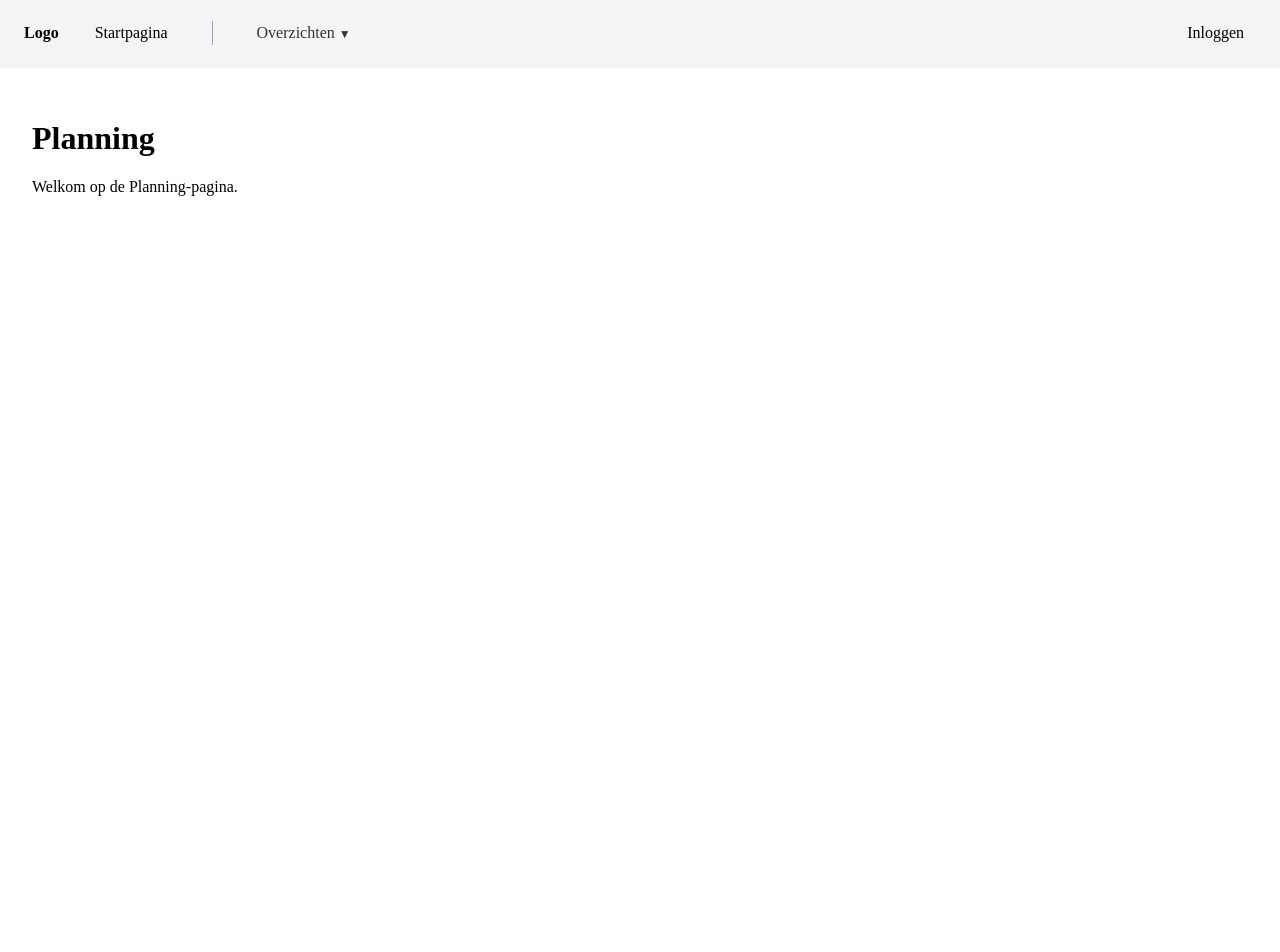
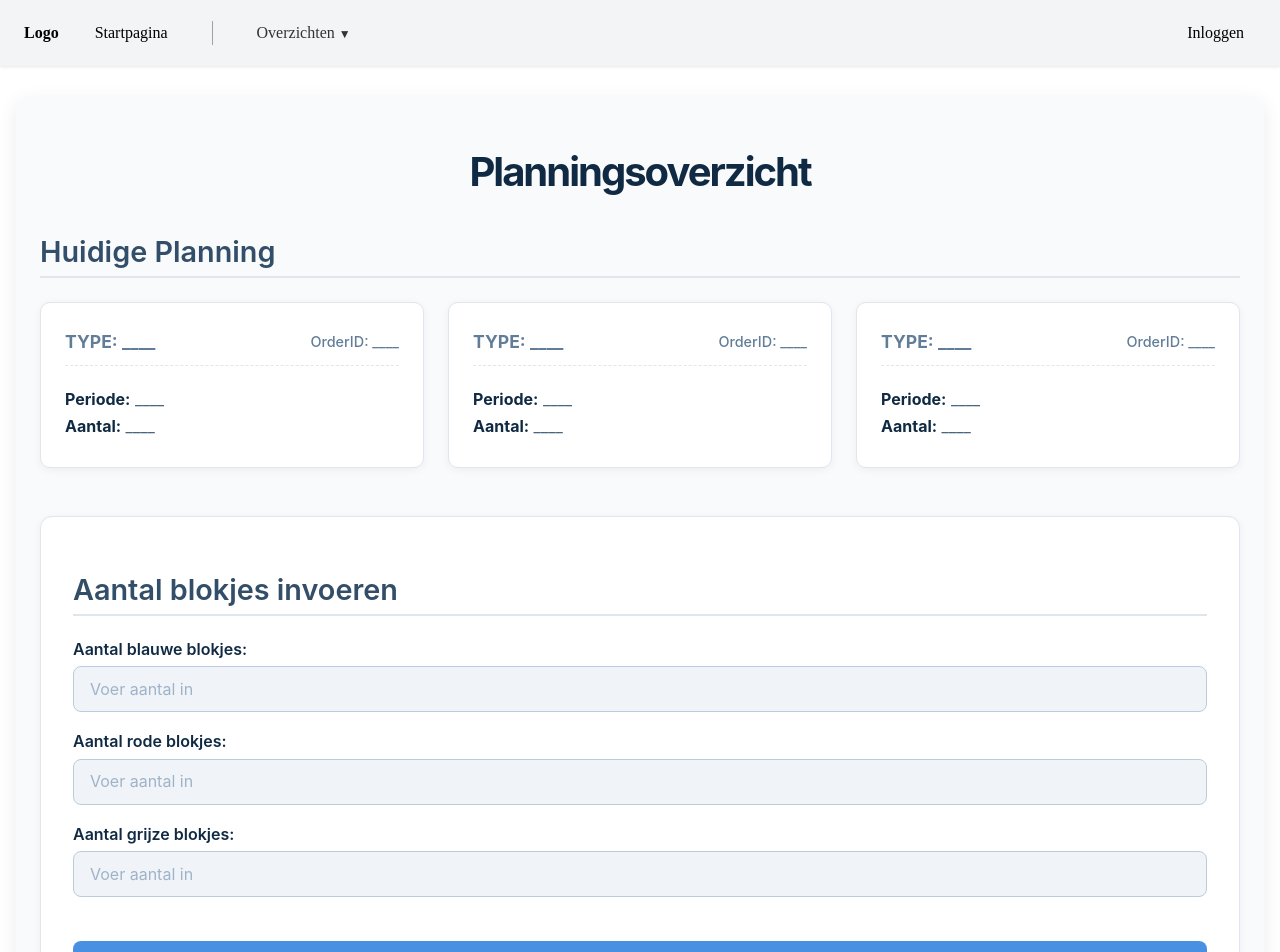
Before and after one commit to ZuydUniversity/2425-B2C6-B2B-2-Frontend, a Next.js app: page /planning in a window 1280 px wide. Shown: the top 952 px of the page. Before the commit the page ends 800 px from the top, so only its background shows below. Built offline with nearby package versions, Linux system fonts and the light colour scheme.

Commit message:
Vervang PlanningPage met nieuwe invoer- en weergavelogica

```diff
--- /dev/null
+++ b/src/pages/PlanningPage.module.css
@@ -0,0 +1,192 @@
+.container {
+  max-width: 1200px;
+  margin: 2rem auto;
+  padding: 1.5rem;
+  background-color: #f8fafc;
+  border-radius: 12px;
+  box-shadow: 0 4px 20px rgba(0, 0, 0, 0.08);
+  font-family: 'Inter', sans-serif;
+  color: #334e68;
+}
+
+.pageTitle {
+  text-align: center;
+  color: #102a43;
+  margin-bottom: 2.5rem;
+  font-size: 2.5rem;
+  font-weight: 700;
+  letter-spacing: -0.05em;
+}
+
+.planningSection {
+  margin-bottom: 3rem;
+}
+
+.sectionTitle {
+  font-size: 1.8rem;
+  color: #334e68;
+  margin-bottom: 1.5rem;
+  border-bottom: 2px solid #e0e6ed;
+  padding-bottom: 0.5rem;
+  font-weight: 600;
+}
+
+.grid {
+  display: grid;
+  grid-template-columns: repeat(auto-fit, minmax(280px, 1fr));
+  gap: 1.5rem;
+  justify-content: center;
+  align-items: stretch;
+}
+
+.card {
+  background-color: #ffffff;
+  border-radius: 10px;
+  box-shadow: 0 2px 10px rgba(0, 0, 0, 0.05);
+  padding: 1.5rem;
+  display: flex;
+  flex-direction: column;
+  justify-content: space-between;
+  border: 1px solid #e0e6ed;
+  transition: transform 0.2s ease-in-out, box-shadow 0.2s ease-in-out;
+}
+
+.card:hover {
+  transform: translateY(-5px);
+  box-shadow: 0 6px 15px rgba(0, 0, 0, 0.1);
+}
+
+.cardHeader {
+  display: flex;
+  justify-content: space-between;
+  align-items: center;
+  margin-bottom: 1rem;
+  padding-bottom: 0.5rem;
+  border-bottom: 1px dashed #e0e6ed;
+}
+
+/* NIEUW: Stijl voor de placeholder van Type */
+.cardTypePlaceholder {
+  font-weight: 700;
+  font-size: 1.1rem;
+  padding: 0.3rem 0; /* Geen padding aan de zijkanten */
+  color: #627d98; /* Een neutrale kleur */
+  text-transform: uppercase;
+  background-color: transparent; /* Geen achtergrondkleur */
+  border-radius: 0;
+}
+
+
+
+.cardOrderId {
+  font-size: 0.9rem;
+  color: #627d98;
+  font-weight: 500;
+}
+
+.cardBody p {
+  margin: 0.5rem 0;
+  font-size: 1rem;
+  color: #486581;
+}
+
+.cardBody strong {
+  color: #102a43;
+}
+
+/* --- Formulier Stijlen --- */
+.formSection {
+  margin-top: 3rem;
+  padding: 2rem;
+  background-color: #ffffff;
+  border-radius: 12px;
+  box-shadow: 0 2px 10px rgba(0, 0, 0, 0.05);
+  border: 1px solid #e0e6ed;
+}
+
+.inputGroup {
+  display: flex;
+  flex-direction: column;
+  margin-bottom: 1.25rem;
+  gap: 0.5rem;
+}
+
+.inputLabel {
+  font-weight: 600;
+  color: #102a43;
+  font-size: 1rem;
+}
+
+.inputField {
+  padding: 0.8rem 1rem;
+  border-radius: 8px;
+  border: 1px solid #bcccdc;
+  font-size: 1rem;
+  background-color: #f0f4f8;
+  transition: border-color 0.2s ease, box-shadow 0.2s ease;
+  width: 100%;
+  box-sizing: border-box;
+}
+
+.inputField:focus {
+  outline: none;
+  border-color: #4a90e2;
+  box-shadow: 0 0 0 3px rgba(74, 144, 226, 0.2);
+  background-color: #ffffff;
+}
+
+.inputField::placeholder {
+  color: #9fb3c8;
+}
+
+.formButton {
+  background-color: #4a90e2;
+  color: white;
+  border: none;
+  border-radius: 8px;
+  padding: 0.9rem 1.5rem;
+  font-weight: 700;
+  font-size: 1.1rem;
+  margin-top: 1.5rem;
+  cursor: pointer;
+  transition: background-color 0.3s ease, transform 0.2s ease;
+  width: 100%;
+}
+
+.formButton:hover {
+  background-color: #357ABD;
+  transform: translateY(-2px);
+}
+
+.formButton:active {
+  transform: translateY(0);
+}
+
+/* Media Queries voor responsiviteit */
+@media (max-width: 768px) {
+  .pageTitle {
+    font-size: 2rem;
+  }
+  .sectionTitle {
+    font-size: 1.5rem;
+  }
+  .grid {
+    grid-template-columns: repeat(auto-fit, minmax(250px, 1fr));
+  }
+}
+
+@media (max-width: 480px) {
+  .container {
+    padding: 1rem;
+    margin: 1rem auto;
+  }
+  .pageTitle {
+    font-size: 1.8rem;
+  }
+  .sectionTitle {
+    font-size: 1.3rem;
+  }
+  .grid {
+    grid-template-columns: 1fr;
+  }
+}
--- a/src/pages/planning.tsx
+++ b/src/pages/planning.tsx
@@ -1,8 +1,117 @@
-const PlanningPage = () => {
+import React, { FC, useState } from 'react';
+import styles from './PlanningPage.module.css'; // Controleer dit pad!
+
+interface PlanningItem {
+  type: string;
+  periode: string;
+  aantal: number | null;
+  orderId: string | null;
+}
+
+const PlanningPage: FC = () => {
+  const [blauw, setBlauw] = useState('');
+  const [rood, setRood] = useState('');
+  const [grijs, setGrijs] = useState('');
+
+  const planningDisplayItems: PlanningItem[] = [
+    { type: '', periode: '', aantal: null, orderId: null },
+    { type: '', periode: '', aantal: null, orderId: null },
+    { type: '', periode: '', aantal: null, orderId: null },
+  ];
+
+  const handleSubmit = (e: React.FormEvent) => {
+    e.preventDefault();
+
+    const blauwAantal = Number(blauw);
+    const roodAantal = Number(rood);
+    const grijsAantal = Number(grijs);
+
+    console.log('Blauw:', blauwAantal);
+    console.log('Rood:', roodAantal);
+    console.log('Grijs:', grijsAantal);
+
+    alert(`Aantallen ingevoerd: Blauw=${blauwAantal}, Rood=${roodAantal}, Grijs=${grijsAantal}`);
+
+    setBlauw('');
+    setRood('');
+    setGrijs('');
+  };
+
   return (
-    <div style={{ padding: "2rem" }}>
-      <h1>Planning</h1>
-      <p>Welkom op de Planning-pagina.</p>
+    <div className={styles.container}>
+      <h1 className={styles.pageTitle}>Planningsoverzicht</h1>
+
+      <section className={styles.planningSection}>
+        <h2 className={styles.sectionTitle}>Huidige Planning</h2>
+        <div className={styles.grid}>
+          {planningDisplayItems.map((_, index) => (
+            <div key={index} className={styles.card}>
+              <div className={styles.cardHeader}>
+                <span className={styles.cardTypePlaceholder}>Type: ____</span>
+                <span className={styles.cardOrderId}>OrderID: ____</span>
+              </div>
+              <div className={styles.cardBody}>
+                <p><strong>Periode:</strong> ____</p>
+                <p><strong>Aantal:</strong> ____</p>
+              </div>
+            </div>
+          ))}
+        </div>
+      </section>
+
+      <section className={styles.formSection}>
+        <h2 className={styles.sectionTitle}>Aantal blokjes invoeren</h2>
+        <form onSubmit={handleSubmit}>
+          <div className={styles.inputGroup}>
+            <label htmlFor="blauw" className={styles.inputLabel}>
+              Aantal blauwe blokjes:
+            </label>
+            <input
+              id="blauw"
+              type="number"
+              value={blauw}
+              onChange={(e) => setBlauw(e.target.value)}
+              className={styles.inputField}
+              min="0"
+              placeholder="Voer aantal in"
+            />
+          </div>
+
+          <div className={styles.inputGroup}>
+            <label htmlFor="rood" className={styles.inputLabel}>
+              Aantal rode blokjes:
+            </label>
+            <input
+              id="rood"
+              type="number"
+              value={rood}
+              onChange={(e) => setRood(e.target.value)}
+              className={styles.inputField}
+              min="0"
+              placeholder="Voer aantal in"
+            />
+          </div>
+
+          <div className={styles.inputGroup}>
+            <label htmlFor="grijs" className={styles.inputLabel}>
+              Aantal grijze blokjes:
+            </label>
+            <input
+              id="grijs"
+              type="number"
+              value={grijs}
+              onChange={(e) => setGrijs(e.target.value)}
+              className={styles.inputField}
+              min="0"
+              placeholder="Voer aantal in"
+            />
+          </div>
+
+          <button type="submit" className={styles.formButton}>
+            Bevestigen
+          </button>
+        </form>
+      </section>
     </div>
   );
 };
```
